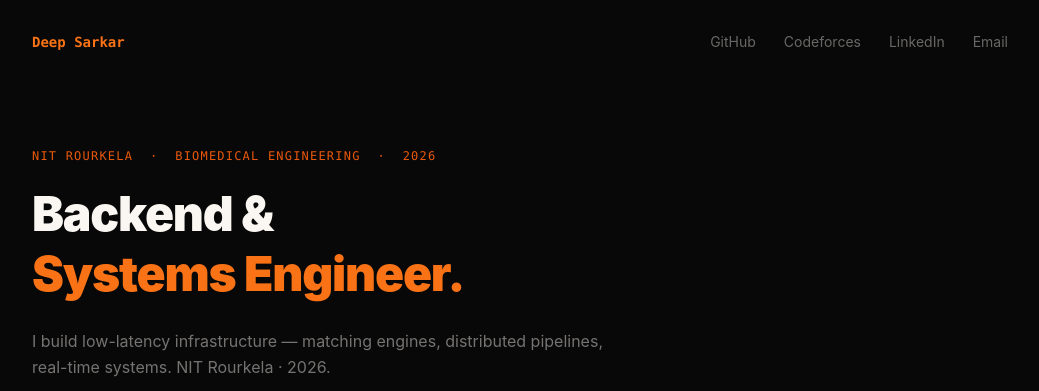
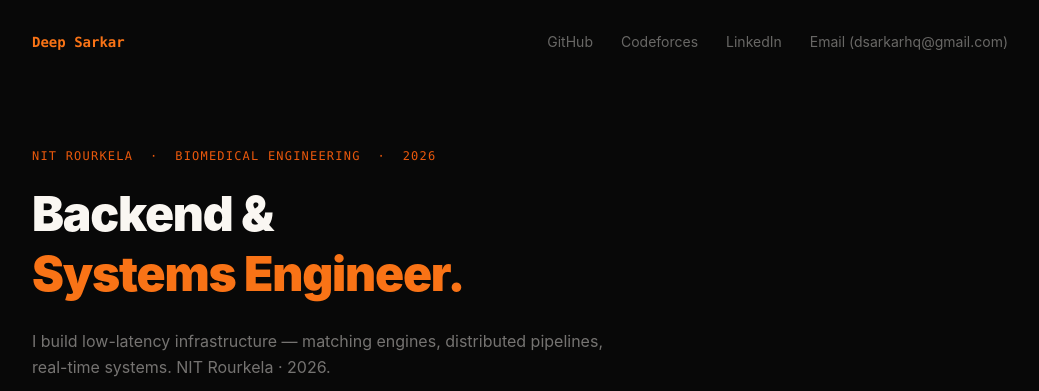
Before and after one commit to deepsr2003/deepsr2003.github.io, an Astro site: page / in a window 1280 px wide. Shown: the top 391 px of the page, without its empty margins (120-1159 px from the left). Built offline with nearby package versions, Linux system fonts and the light colour scheme; Astro itself is replaced by a stand-in of ours.

Commit message:
Update index.astro

```diff
--- a/src/pages/index.astro
+++ b/src/pages/index.astro
@@ -27,7 +27,7 @@ import { projects } from '../data/projects'
         <a href="mailto:dsarkarhq@gmail.com"
            style="transition: color 0.15s;"
            onmouseover="this.style.color='#faf7f2'"
-           onmouseout="this.style.color='rgba(250,247,242,0.4)'">Email</a>
+           onmouseout="this.style.color='rgba(250,247,242,0.4)'">Email (dsarkarhq@gmail.com)</a>
       </div>
     </nav>
 
```
